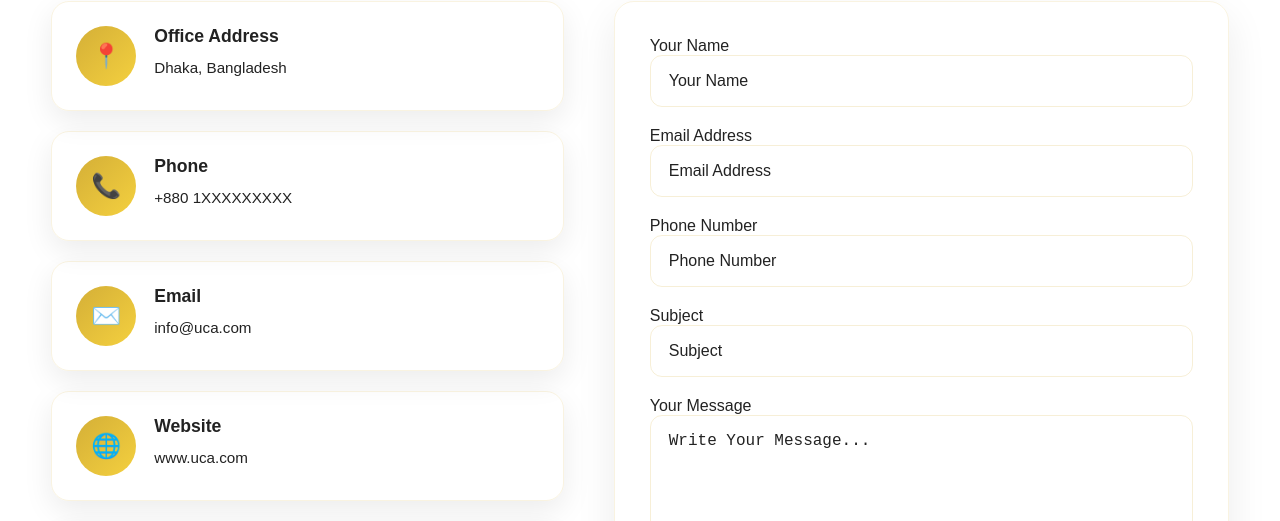
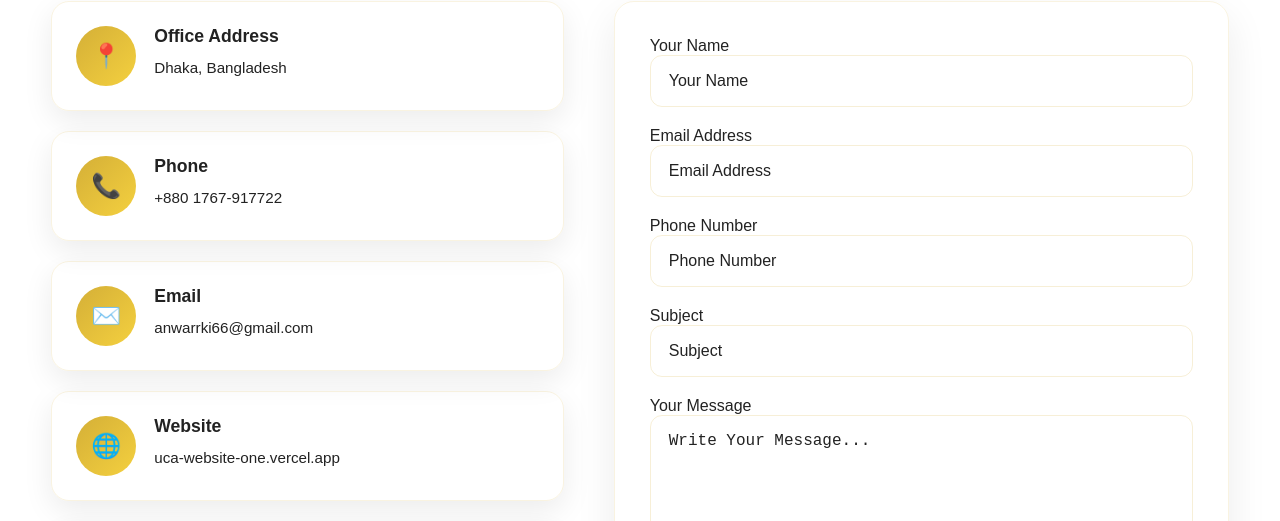
Before and after one commit to AHRoki/UCA-Website, a React (Vite) app: page / in a window 1280 px wide. Shown: the part 6765-7286 px from the top of the page. Built offline with nearby package versions, Linux system fonts and the light colour scheme; no server answers.

Commit message:
Update contact information

```diff
--- a/src/components/home/Contact.jsx
+++ b/src/components/home/Contact.jsx
@@ -305,7 +305,7 @@ function Contact() {
                   </h3>
 
                   <p>
-                    +880 1XXXXXXXXX
+                    +880 1767-917722
                   </p>
                 </div>
               </div>
@@ -324,7 +324,7 @@ function Contact() {
                   </h3>
 
                   <p>
-                    info@uca.com
+                    anwarrki66@gmail.com
                   </p>
                 </div>
               </div>
@@ -343,7 +343,7 @@ function Contact() {
                   </h3>
 
                   <p>
-                    www.uca.com
+                    uca-website-one.vercel.app
                   </p>
                 </div>
               </div>
```
